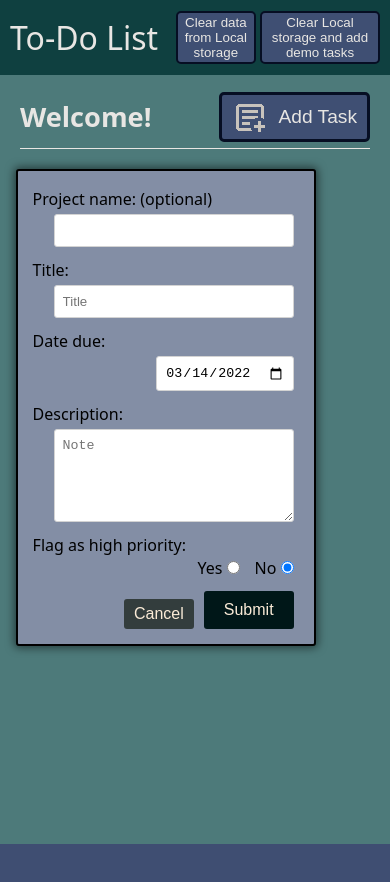
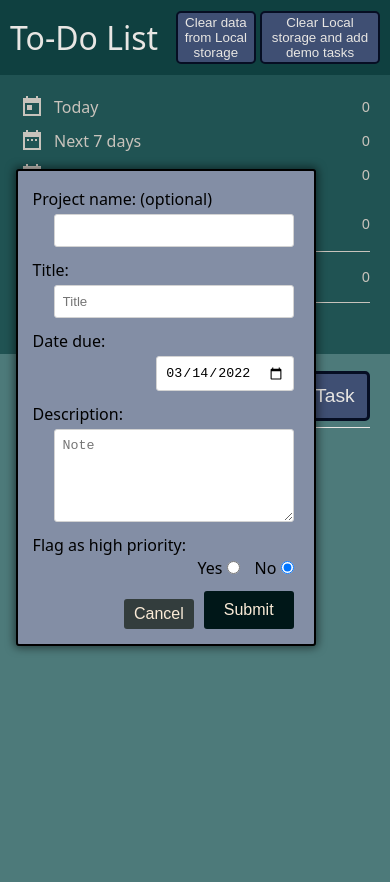
Before and after one commit to DorukEmre/ToDoList, a website built with webpack: page index.html in a window 390 px wide. Both pictures are taken after a click on the button "Add Task". Before the commit the page ends 844 px from the top, so only its background shows below. Built offline with Linux system fonts and the light colour scheme.

Commit message:
Added mobile support

```diff
--- a/src/app/edit-card.js
+++ b/src/app/edit-card.js
@@ -9,6 +9,9 @@ export const editCard = (refNumber) => {
 
     displayEditForm();
 
+    const editForm = document.querySelector("#edit-form");
+    editForm.scrollIntoView();
+
     const myTasks = retrieveMyTasksFromLocalStorage();
     let arrayNumber = myTasks.findIndex( item => item.ref === refNumber );
 
@@ -18,7 +21,6 @@ export const editCard = (refNumber) => {
     const currentDueDate = myTasks[arrayNumber].dueDate;
     const currentPriority = myTasks[arrayNumber].highPriority;
 
-    const editForm = document.querySelector("#edit-form");
     editForm.dataset.arrayNumber = arrayNumber;
     editForm.dataset.refNumber = refNumber;
     const projectTitleToEdit = editForm.querySelector("#edit-projectTitle");
--- a/src/css/style.css
+++ b/src/css/style.css
@@ -11,7 +11,7 @@
 /* LAYOUT
 /*******************************************/
 body {
-  background: #3F4E72;
+  background: #4D7A7A;
   font-family: "Noto Sans", sans-serif;
   height: 100vh;
 }
@@ -135,6 +135,7 @@ main {
   padding: 0;
   border: 3px solid #060e23;
   border-radius: 5px;
+  min-width: 153px;
 }
 .add-task-button img {
   padding-left: 10px;
@@ -370,21 +371,40 @@ main {
   .container {
     display: block;
   }
-  nav {
-    display: none;
+  nav .calendar li.today {
+    margin-top: 0;
   }
   main {
     width: 100%;
   }
+  .main__title {
+    font-size: 1.5rem;
+  }
+  .add-task-button {
+    min-width: 143px;
+  }
+  .add-task-button img {
+    padding-left: 5px;
+  }
+  .add-task-button p {
+    padding: 5px;
+  }
+  .tasks-list {
+    display: none;
+  }
   .card__header {
     flex-direction: column;
   }
-  .card__header section {
+  .card__header section:first-of-type {
     justify-content: flex-start;
   }
+  .card__header section:last-of-type {
+    justify-content: flex-end;
+  }
   .add-task-section,
-.edit-section {
-  left: 4%;
-}
+  .edit-section {
+    top: 20vh;
+    left: 4%;
+  }
 
 }
```
Also changed, not shown: dist/main.js.
